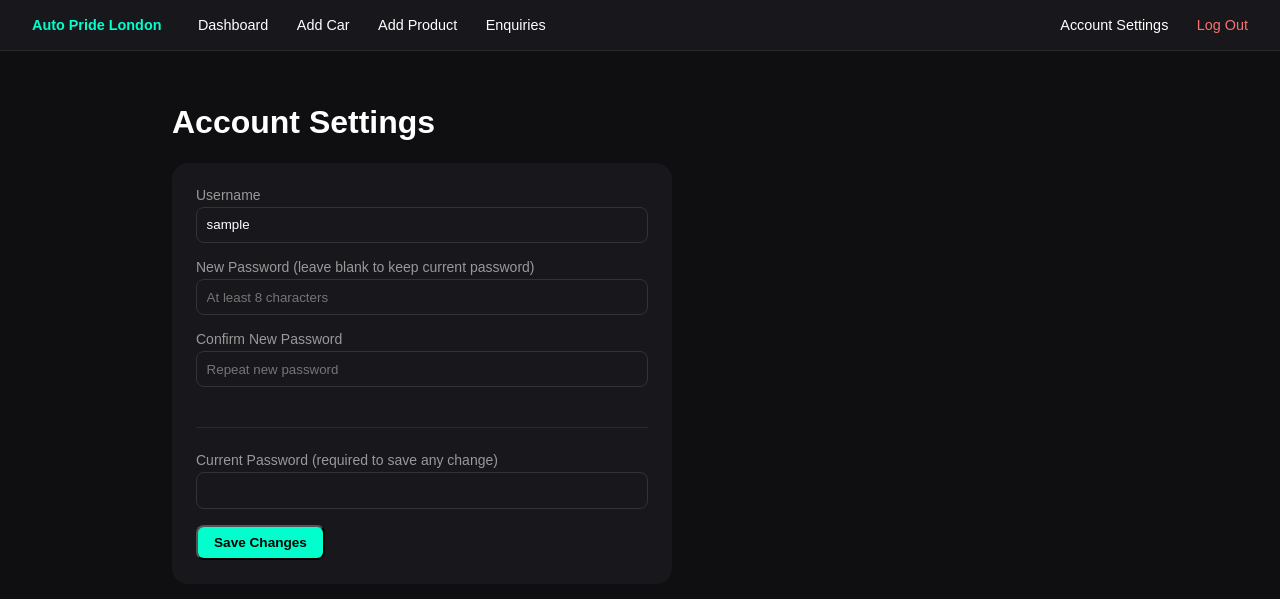
After one commit to asrarkhantscltd-del/auto-pride-london, a PHP site: page /settings.php in a window 1280 px wide. The commit adds this page. Shown: the top 599 px of the page. Run offline with PHP 8.4, Linux system fonts and the light colour scheme; the visitor is signed in with stand-in values (Sample User, id 1); tables that the repository leaves empty hold one stand-in row (values such as "Sample post").

Commit message:
admin panel fixed

```diff
--- a/backend/admin/_layout_top.php
+++ b/backend/admin/_layout_top.php
@@ -40,6 +40,9 @@ requireAuth();
             <a href="product_form.php">Add Product</a>
             <a href="enquiries.php">Enquiries<?= $unreadCount > 0 ? ' <span style="background:#00FFCC;color:#000;border-radius:10px;padding:1px 7px;font-size:0.75rem;font-weight:bold;">' . $unreadCount . '</span>' : '' ?></a>
         </div>
-        <a class="logout" href="logout.php">Log Out</a>
+        <div>
+            <a href="settings.php">Account Settings</a>
+            <a class="logout" href="logout.php">Log Out</a>
+        </div>
     </header>
     <main>
--- /dev/null
+++ b/backend/admin/settings.php
@@ -0,0 +1,79 @@
+<?php
+$pageTitle = 'Account Settings';
+require __DIR__ . '/_layout_top.php';
+
+$stmt = db()->prepare('SELECT * FROM admins WHERE id = ?');
+$stmt->execute([$_SESSION['admin_id']]);
+$admin = $stmt->fetch();
+
+$error = null;
+$success = null;
+
+if ($_SERVER['REQUEST_METHOD'] === 'POST') {
+    $currentPassword = $_POST['current_password'] ?? '';
+    $newUsername = trim($_POST['username'] ?? '');
+    $newPassword = $_POST['new_password'] ?? '';
+    $confirmPassword = $_POST['confirm_password'] ?? '';
+
+    if (!password_verify($currentPassword, $admin['password_hash'])) {
+        $error = 'Current password is incorrect.';
+    } elseif ($newUsername === '') {
+        $error = 'Username cannot be empty.';
+    } elseif ($newPassword !== '' && strlen($newPassword) < 8) {
+        $error = 'New password must be at least 8 characters.';
+    } elseif ($newPassword !== '' && $newPassword !== $confirmPassword) {
+        $error = 'New password and confirmation do not match.';
+    } else {
+        if ($newUsername !== $admin['username']) {
+            $checkStmt = db()->prepare('SELECT id FROM admins WHERE username = ? AND id != ?');
+            $checkStmt->execute([$newUsername, $admin['id']]);
+            if ($checkStmt->fetch()) {
+                $error = 'That username is already taken.';
+            }
+        }
+
+        if (!$error) {
+            if ($newPassword !== '') {
+                $hash = password_hash($newPassword, PASSWORD_DEFAULT);
+                $stmt = db()->prepare('UPDATE admins SET username = ?, password_hash = ? WHERE id = ?');
+                $stmt->execute([$newUsername, $hash, $admin['id']]);
+            } else {
+                $stmt = db()->prepare('UPDATE admins SET username = ? WHERE id = ?');
+                $stmt->execute([$newUsername, $admin['id']]);
+            }
+
+            $admin['username'] = $newUsername;
+            $success = 'Settings updated successfully.';
+        }
+    }
+}
+?>
+
+<h1>Account Settings</h1>
+
+<?php if ($error): ?>
+    <div class="flash" style="background:#f8717122;border-color:#f8717155;color:#f87171;"><?= htmlspecialchars($error) ?></div>
+<?php endif; ?>
+<?php if ($success): ?>
+    <div class="flash"><?= htmlspecialchars($success) ?></div>
+<?php endif; ?>
+
+<form method="POST" class="card">
+    <label>Username</label>
+    <input type="text" name="username" value="<?= htmlspecialchars($admin['username']) ?>" required>
+
+    <label>New Password (leave blank to keep current password)</label>
+    <input type="password" name="new_password" placeholder="At least 8 characters" autocomplete="new-password">
+
+    <label>Confirm New Password</label>
+    <input type="password" name="confirm_password" placeholder="Repeat new password" autocomplete="new-password">
+
+    <hr style="border:none;border-top:1px solid #2a2a2e;margin:1.5rem 0;">
+
+    <label>Current Password (required to save any change)</label>
+    <input type="password" name="current_password" required autocomplete="current-password">
+
+    <button type="submit" class="btn">Save Changes</button>
+</form>
+
+<?php require __DIR__ . '/_layout_bottom.php'; ?>
```
